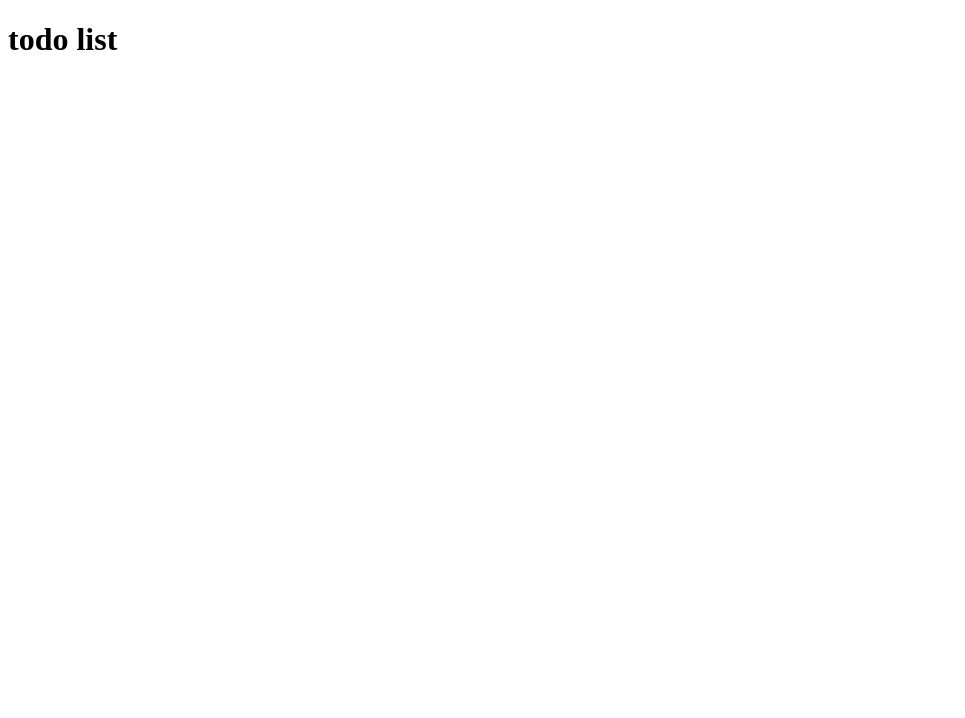
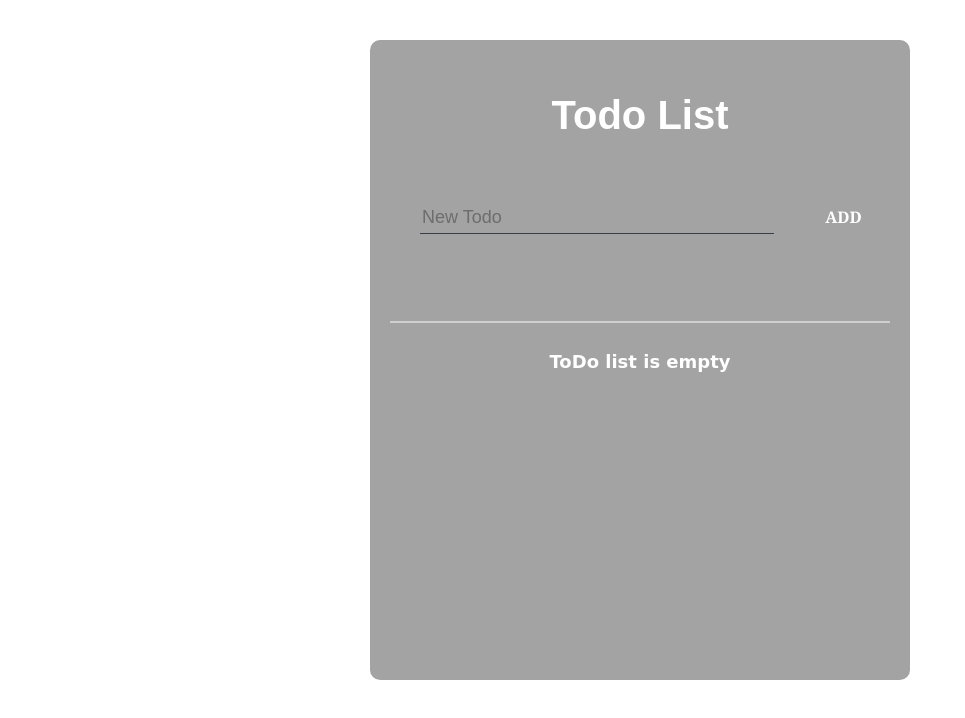
Before and after one commit to rajangithub0/octsnet_june, a plain HTML site: page todo_list/index.html in a window 1280 px wide. Shown: the whole page, without its empty margins (0-965 px from the left). Drawn offline with nearby package versions, Linux system fonts and the light colour scheme; a web font is replaced by a local one.

Commit message:
todo list make

```diff
--- a/todo_list/index.html
+++ b/todo_list/index.html
@@ -3,11 +3,42 @@
   <head>
     <meta charset="UTF-8" />
     <meta name="viewport" content="width=device-width, initial-scale=1.0" />
-    <link rel="stylesheet" href="./style.css" />
-    <title>Document</title>
+    <title>TODO List</title>
+    <link rel="stylesheet" href="style.css" />
+    <link
+      rel="stylesheet"
+      href="https://cdn.jsdelivr.net/npm/boxicons@latest/css/boxicons.min.css"
+    />
+    <!-- or -->
+    <link
+      rel="stylesheet"
+      href="https://unpkg.com/boxicons@latest/css/boxicons.min.css"
+    />
+    <link
+      rel="stylesheet"
+      href="https://cdnjs.cloudflare.com/ajax/libs/font-awesome/6.4.2/css/all.min.css"
+    />
+    <link rel="preconnect" href="https://fonts.googleapis.com" />
+    <link rel="preconnect" href="https://fonts.gstatic.com" crossorigin />
+    <link
+      href="https://fonts.googleapis.com/css2?family=LXGW+WenKai+TC&display=swap"
+      rel="stylesheet"
+    />
   </head>
   <body>
-    <h1>todo list</h1>
-    <script src="./script.js"></script>
+    <div class="container">
+      <div class="todo-list" id="todo-list">
+        <h2>Todo List</h2>
+
+        <input type="text" id="todo-item" placeholder="New Todo" />
+        <button id="add-todo" class="add-btn">ADD</button>
+      </div>
+      <p id="para">ToDo list is empty</p>
+      <ul id="todos">
+        <!-- Todo list items will be inserted here by JS -->
+      </ul>
+    </div>
+
+    <script src="script.js"></script>
   </body>
 </html>
--- a/todo_list/script.js
+++ b/todo_list/script.js
@@ -0,0 +1,53 @@
+// Todo List
+const todoList = document.getElementById("todos");
+function renderTodoList() {
+  const todos = JSON.parse(localStorage.getItem("todos")) || [];
+  todoList.innerHTML = todos
+    .map(
+      (todo, index) => `
+    <li>
+      ${todo}
+      <div><button onclick="editTodo(${index})"><i class="fa-solid fa-pen" style="color: rgb(0, 255, 38);"></i></button>
+      <button onclick="deleteTodo(${index})"><i class="fa-solid fa-trash-can" style="color: red;"></i></button></div>
+    </li>
+  `
+    )
+    .join("");
+  document.getElementById("todos").style.display = "flex";
+}
+renderTodoList();
+
+document.getElementById("add-todo").addEventListener("click", () => {
+  const todo = document.getElementById("todo-item").value;
+  if (todo) {
+    const todos = JSON.parse(localStorage.getItem("todos")) || [];
+    todos.push(todo);
+    localStorage.setItem("todos", JSON.stringify(todos));
+    renderTodoList();
+    document.getElementById("todo-item").value = "";
+    document.getElementById("todos").style.display = "flex";
+    document.getElementById("para").style.display = "none";
+  }
+});
+
+window.editTodo = (index) => {
+  const todos = JSON.parse(localStorage.getItem("todos"));
+  const newTodo = prompt("Edit todo:", todos[index]);
+  if (newTodo) {
+    todos[index] = newTodo;
+    localStorage.setItem("todos", JSON.stringify(todos));
+    renderTodoList();
+    document.getElementById("todos").style.display = "flex";
+  }
+};
+
+window.deleteTodo = (index) => {
+  const todos = JSON.parse(localStorage.getItem("todos"));
+  todos.splice(index, 1);
+  localStorage.setItem("todos", JSON.stringify(todos));
+  renderTodoList();
+};
+if (todoList == "") {
+  document.getElementById("todos").style.display = "none";
+  document.getElementById("para").style.display = "block";
+}
--- a/todo_list/style.css
+++ b/todo_list/style.css
@@ -0,0 +1,110 @@
+body {
+  font-family: Arial, sans-serif;
+  margin: 0;
+  padding: 0;
+
+  background-size: cover;
+  background-position: center;
+  background-repeat: no-repeat;
+  color: black;
+}
+
+.container {
+  width: 500px;
+  height: 600px;
+  display: flex;
+  align-items: center;
+  flex-direction: column;
+  justify-content: center;
+  /* border: 2px solid black; */
+  border-radius: 10px;
+  margin: auto;
+  padding: 20px;
+  margin-top: 40px;
+  background: rgba(0, 0, 0, 0.359);
+  gap: 10px;
+}
+.todo-list {
+  border-bottom: 2px solid rgb(207, 207, 207);
+  color: #fff;
+  width: 100%;
+  height: 50%;
+}
+.add-btn {
+  width: 50px;
+  line-height: 30px;
+  padding: 5px;
+  font-family: Georgia, "Times New Roman", Times, serif;
+
+  background: none;
+  border: none;
+  font-size: 1rem;
+  margin: 10px;
+  color: #fff;
+  font-weight: 800;
+}
+.add-btn:hover {
+  cursor: pointer;
+  background: none;
+  scale: 0.9;
+  border: none;
+  text-shadow: 4px 4px 5px rgb(93, 92, 92);
+}
+input {
+  margin: 30px;
+  width: 70%;
+  height: 30px;
+  border: none;
+  background: none;
+  border-bottom: 1px solid rgb(56, 62, 69);
+  outline: none;
+}
+input::placeholder {
+  color: rgb(109, 109, 109);
+}
+
+#todo-item {
+  font-size: 18px;
+  color: #fff;
+}
+.todo-list h2 {
+  font-size: 2.5rem;
+  text-align: center;
+}
+p {
+  color: #fff;
+  font-size: 18px;
+  font-family: "LXGW WenKai TC", cursive;
+  font-weight: 700;
+}
+/* Edit box */
+#todos {
+  display: none;
+  flex-direction: column;
+  gap: 0.5rem;
+
+  width: 90%;
+  height: 50%;
+  margin: auto;
+  /* display: block; */
+}
+#todos li {
+  padding-top: 8px;
+  color: #fff;
+  /* list-style-type: square;  */
+  font-size: 18px;
+  font-family: "LXGW WenKai TC", cursive;
+  display: flex;
+  justify-content: space-between;
+}
+#todos button {
+  padding: 10px 10px;
+  border: none;
+  background-color: transparent;
+  cursor: pointer;
+  transition: background-color 0.3s;
+  color: rgb(0, 255, 38);
+}
+#todos button:hover {
+  background-color: #ddd;
+}
```
